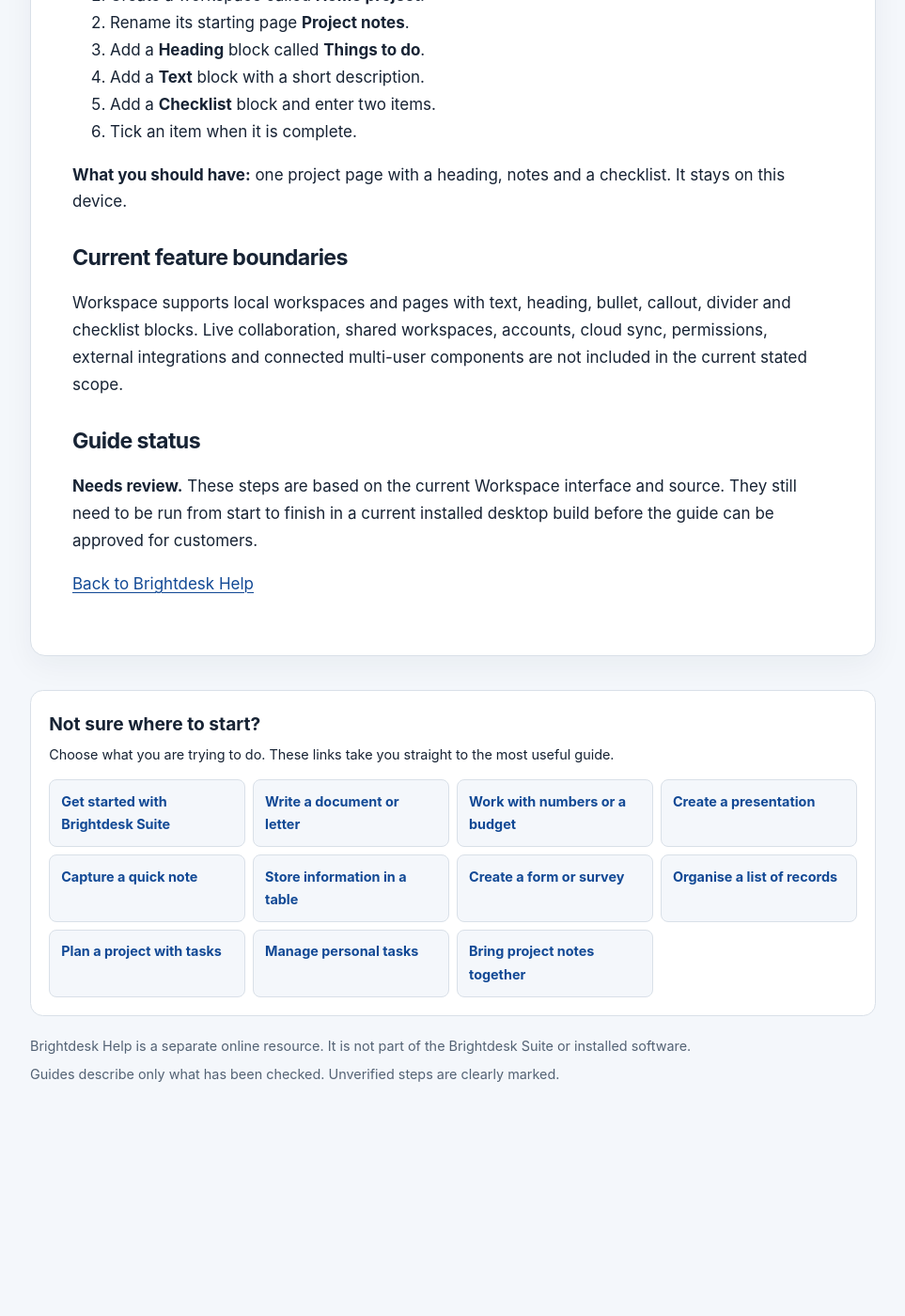
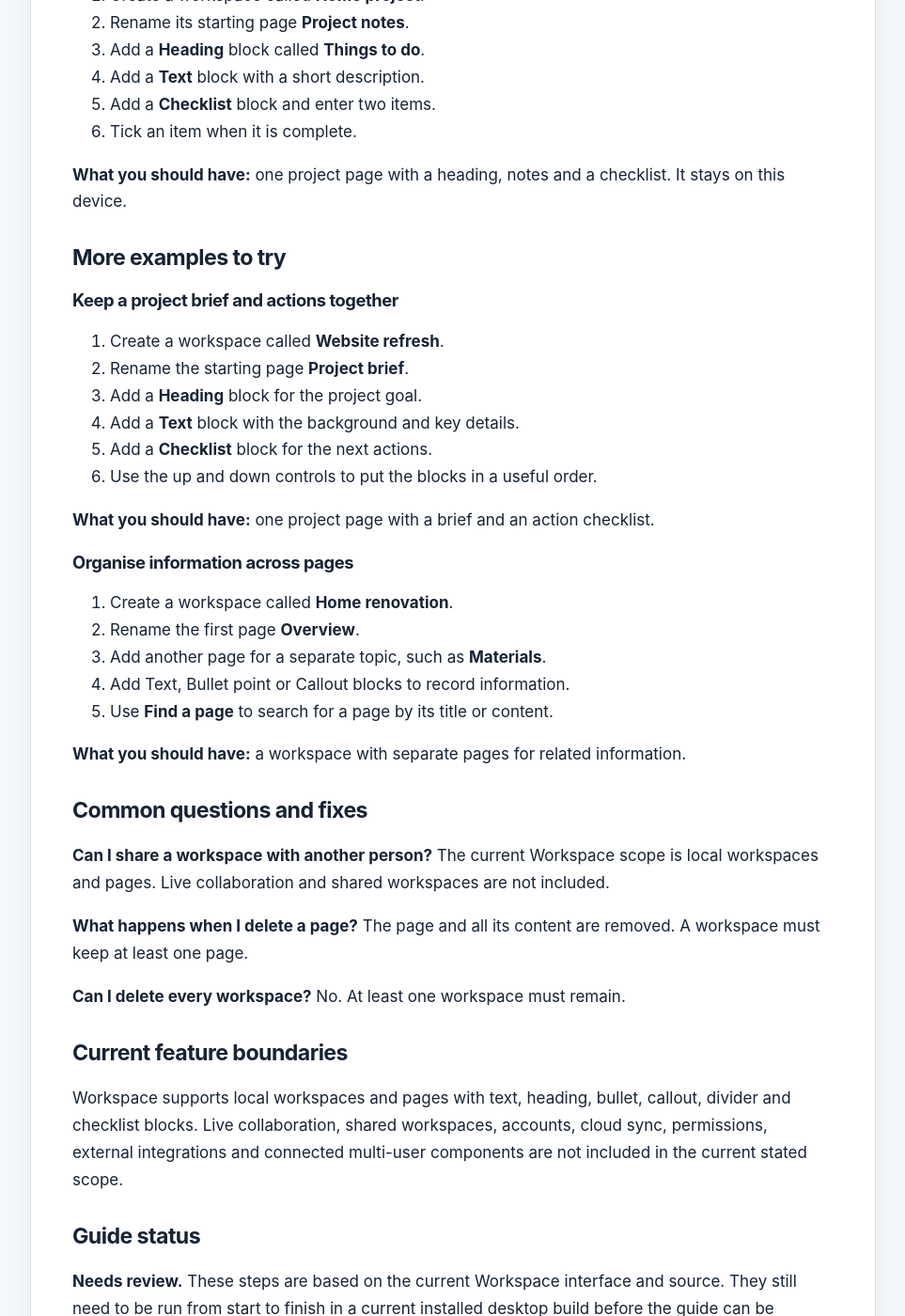
Before and after one commit to conz20/Brightdesk-Wiki, a Jekyll site: the page built from docs/products/workspace.md, in a window 1280 px wide and 1400 px high, scrolled down 2066 px. Shown: the whole window at 94% size, without its empty margins (158-1121 px from the left). Built offline with Jekyll 4.4.1, drawn with Linux system fonts in a browser that asks for light colours; before the commit the page ends 3261 px from its top, so only the background shows below that.

Commit message:
docs(help): expand worked examples and common fixes

```diff
--- a/docs/products/workspace.md
+++ b/docs/products/workspace.md
@@ -64,6 +64,37 @@ Workspaces and pages are saved on this device as you work. Check the local-save
 6. Tick an item when it is complete.
 
 **What you should have:** one project page with a heading, notes and a checklist. It stays on this device.
+## More examples to try
+
+### Keep a project brief and actions together
+
+1. Create a workspace called **Website refresh**.
+2. Rename the starting page **Project brief**.
+3. Add a **Heading** block for the project goal.
+4. Add a **Text** block with the background and key details.
+5. Add a **Checklist** block for the next actions.
+6. Use the up and down controls to put the blocks in a useful order.
+
+**What you should have:** one project page with a brief and an action checklist.
+
+### Organise information across pages
+
+1. Create a workspace called **Home renovation**.
+2. Rename the first page **Overview**.
+3. Add another page for a separate topic, such as **Materials**.
+4. Add Text, Bullet point or Callout blocks to record information.
+5. Use **Find a page** to search for a page by its title or content.
+
+**What you should have:** a workspace with separate pages for related information.
+
+## Common questions and fixes
+
+**Can I share a workspace with another person?** The current Workspace scope is local workspaces and pages. Live collaboration and shared workspaces are not included.
+
+**What happens when I delete a page?** The page and all its content are removed. A workspace must keep at least one page.
+
+**Can I delete every workspace?** No. At least one workspace must remain.
+
 ## Current feature boundaries
 
 Workspace supports local workspaces and pages with text, heading, bullet, callout, divider and checklist blocks. Live collaboration, shared workspaces, accounts, cloud sync, permissions, external integrations and connected multi-user components are not included in the current stated scope.
```
